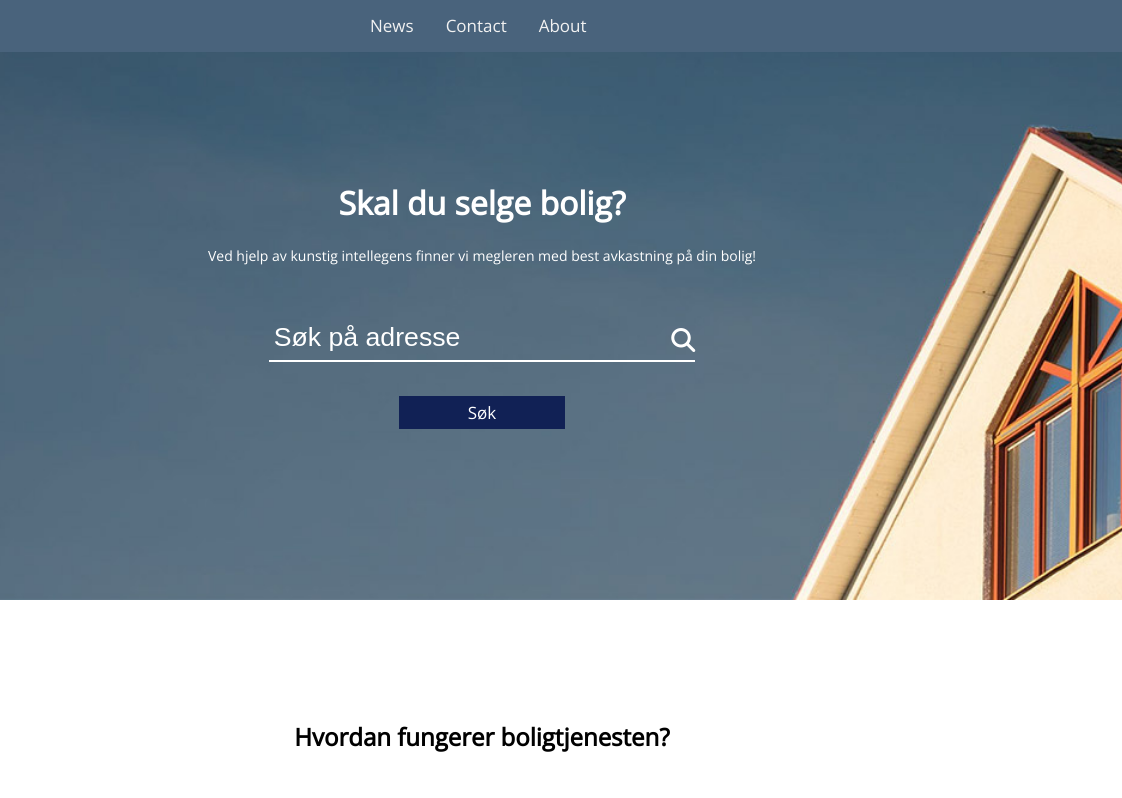
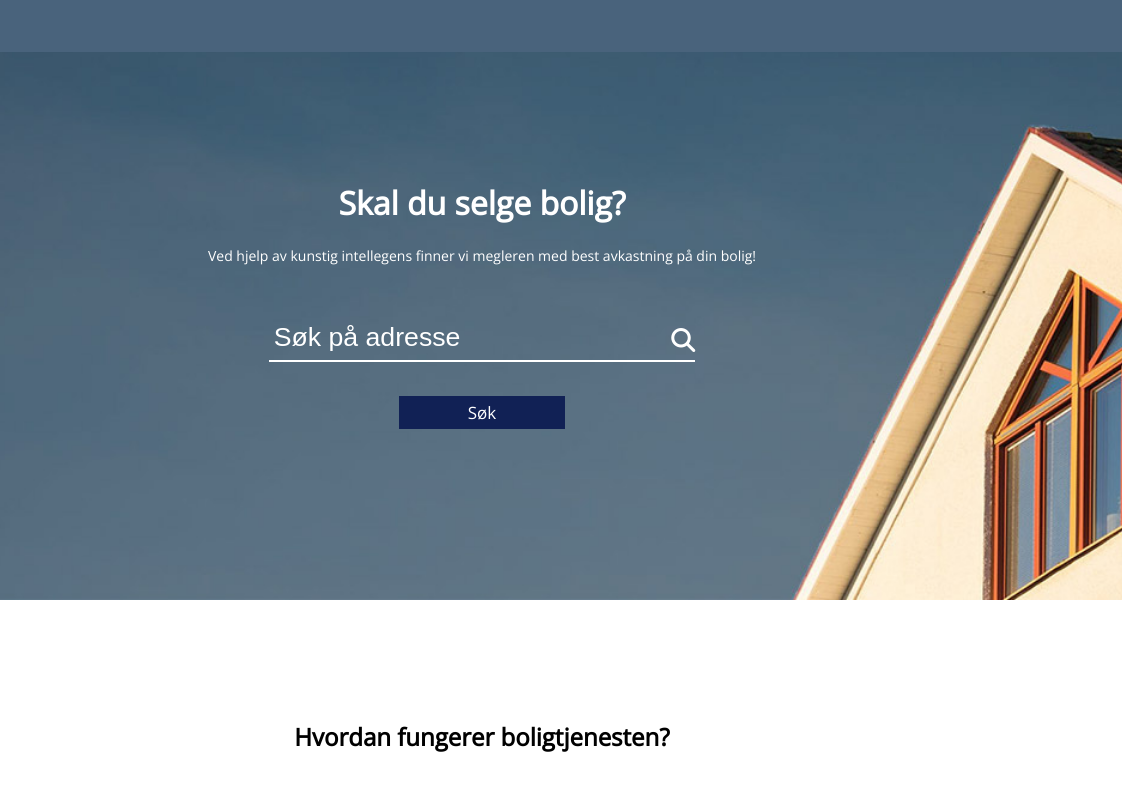
Before and after one commit to bjornivars/HomeFair, a plain HTML site: page index.html in a window 1280 px wide. Shown: the top 798 px of the page, 158-1280 px from the left. Drawn offline with nearby package versions, Linux system fonts and the light colour scheme.

Commit message:
removed something

```diff
--- a/index.html
+++ b/index.html
@@ -16,9 +16,9 @@
     <div class=" [ topnav sticky ] " id="myTopnav">
         <a href="#home" class=" [ logo no-padding ] "><img class=" [ nav-logo ] " src="images/HomeFair_logo (1).png"></a>
 
-        <a href="#news" class=" [ a-padding ] ">News</a>
+        <!-- <a href="#news" class=" [ a-padding ] ">News</a>
         <a href="#contact" class=" [ a-padding ] ">Contact</a>
-        <a href="#about" class=" [ a-padding ] ">About</a>
+        <a href="#about" class=" [ a-padding ] ">About</a> -->
         <a href="javascript:void(0);" class=" [ icon no-bg ] " onclick="myFunction()">
           <i class=" [ fa fa-bars ] "></i>
         </a>
```
Also changed, not shown: 3 other files.
